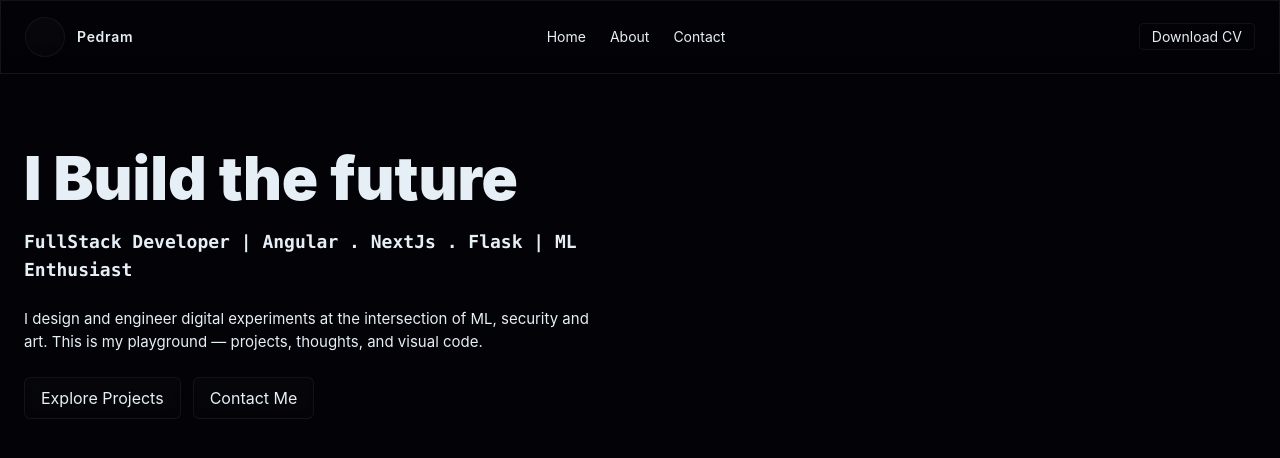
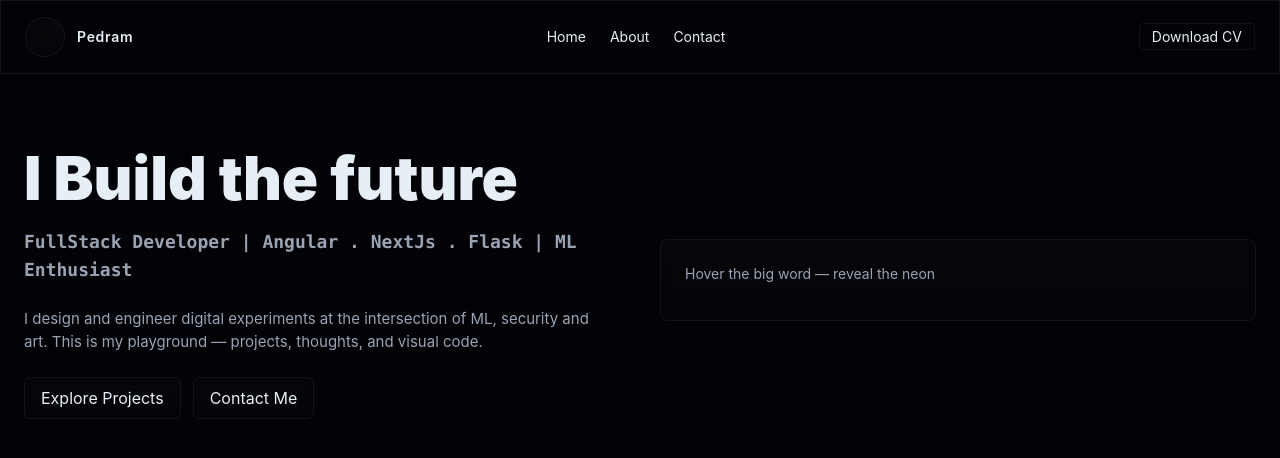
Before and after one commit to pedrambabazadeh/personal-web-modern, an Angular app: page / in a window 1280 px wide. Shown: the top 458 px of the page. Built offline with nearby package versions, Linux system fonts and the light colour scheme.

Commit message:
heroHeader improved, CANVAS started

```diff
--- a/src/app/components/hero-header/hero-header.css
+++ b/src/app/components/hero-header/hero-header.css
@@ -0,0 +1,5 @@
+text-canvas-wrap {
+    position: relative;
+    width: 100%;
+    height: 260px;
+}
--- a/src/app/components/hero-header/hero-header.html
+++ b/src/app/components/hero-header/hero-header.html
@@ -19,6 +19,13 @@
                 </a>
             </div>
         </div>
-        <div class="w-full md:w-1/2 aos-init aos-animate" data-aos="fade-right"></div>
+        <div class="w-full md:w-1/2 aos-init aos-animate" data-aos="fade-right">
+            <div class="text-canvas-wrap glass rounded-lg overflow-hidden p-6">
+                <div class="mb-3 text-sm text-[var(--muted)]">
+                    Hover the big word — reveal the neon
+                </div>
+                <div class="position:relative;height:200px"></div>
+            </div>
+        </div>
     </div>
 </section>
--- a/src/styles.css
+++ b/src/styles.css
@@ -4,6 +4,7 @@
 {
     --primary-dark-50: rgba(2,3,5,0.6);
     --bg-dark: #020207;
+    --muted : #9aa3b2;
 }
 
 .glass
@@ -13,6 +14,7 @@
     border: 1px solid rgba(255,255,255,.06)
 }
 
+
 body
 {
     background-color: var(--bg-dark);
```
